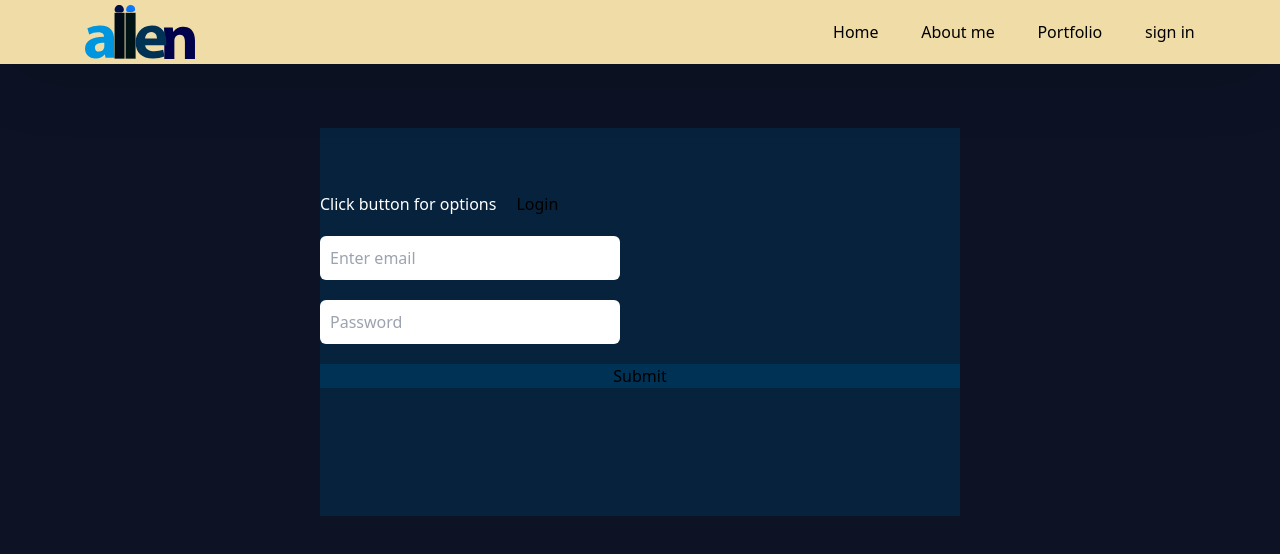
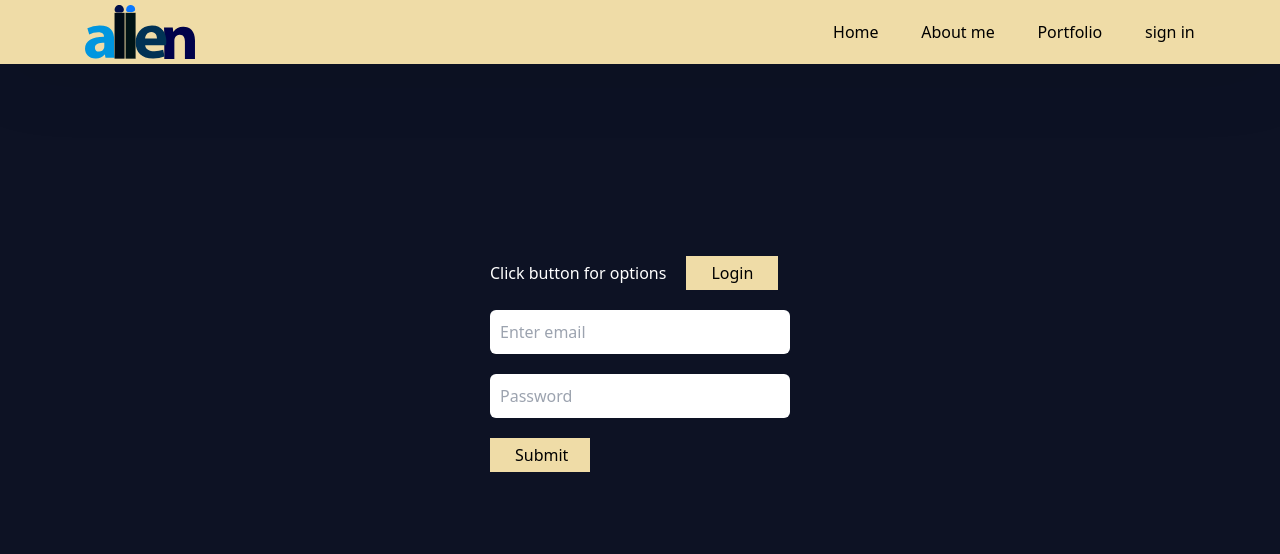
Before and after one commit to Allensamm/allen, a React (Create React App) app: page /beauser in a window 1280 px wide. Shown: the top 554 px of the page. Built offline with nearby package versions, Linux system fonts and the light colour scheme; no server answers.

Commit message:
updated ui

```diff
--- a/src/Pages/Home/userform.css
+++ b/src/Pages/Home/userform.css
@@ -1,29 +1,24 @@
 .container{
-    margin-top: 10%;
-    padding-bottom: 20%;
+    margin-top: 20%;
+    display: flex;
+    justify-content: center;
+    align-items: center;
 }
 
 .center{
-    background: #00325580;
-    width: 50%;
     margin: auto;
-    display: flex;
-    justify-content: center;
-    margin-top: 10%;
 }
 .buttonToggle{
-    background: none;
+    background: #efdca7;
     color:black;
     border:none;
+    padding: 5px 25px;
 }
-.buttonToggle:hover{
-    background: none;
-    color: white;
-}
+
 
 .registeremail{
     padding: 10px;
-    width: 300px;
+    /* width: 300px; */
     outline: none;
     margin-bottom: 20px;
     border-radius: 6px;
@@ -46,9 +41,12 @@
 }
 
 .registerbutton{
-    background: #003255;
+    background: #efdca7;
+    color:black;
+    border:none;
+    padding: 5px 25px;
+    width: 100px;
 }
-
 .loginemail{
     padding: 10px;
     width: 50%;
@@ -67,5 +65,9 @@
 }
 
 .loginbutton{
-    background: #003255;
+    background: #efdca7;
+    color:black;
+    border:none;
+    padding: 5px 25px;
+    width: 100px;
 }
```
